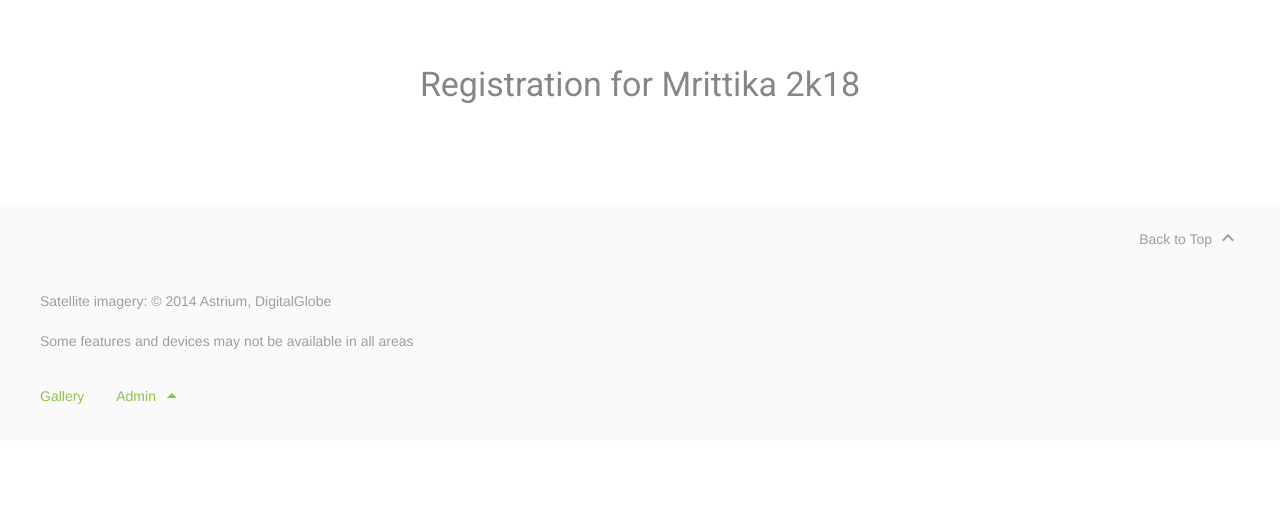
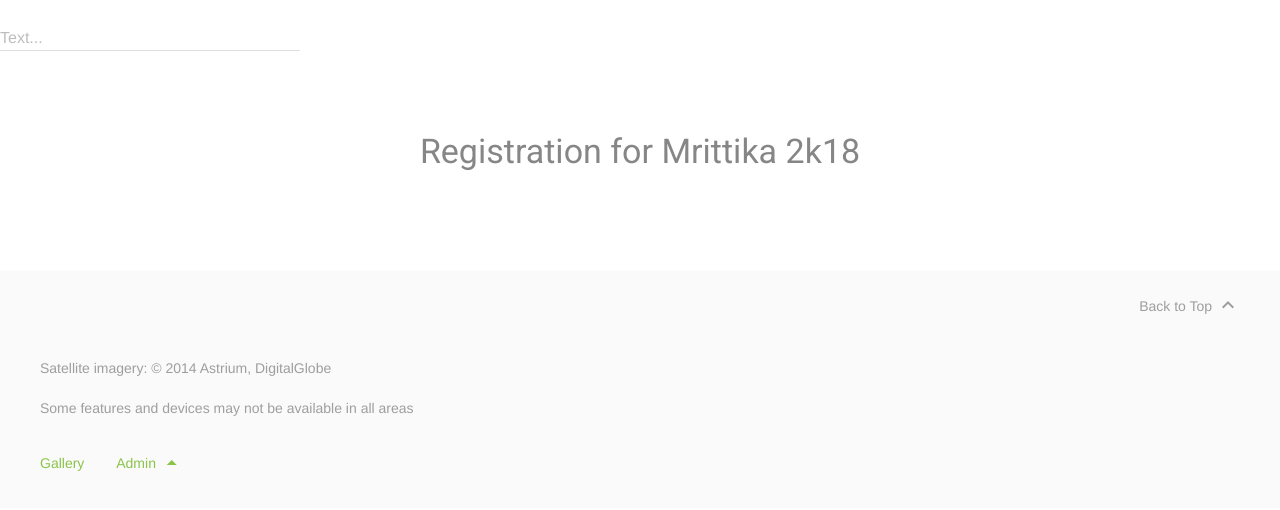
Before and after one commit to voidspacexyz/Mrittika, a plain HTML site: page andrioid/Registration.html in a window 1280 px wide. Shown: the part 60-570 px from the top of the page. Drawn offline with nearby package versions, Linux system fonts and the light colour scheme.

Commit message:
Added form

```diff
--- a/andrioid/Registration.html
+++ b/andrioid/Registration.html
@@ -106,6 +106,15 @@
       </div>
 
       <div class="android-content mdl-layout__content">
+
+<form action="#">
+  <div class="mdl-textfield mdl-js-textfield mdl-textfield--floating-label">
+    <input class="mdl-textfield__input" type="text" id="sample3">
+    <label class="mdl-textfield__label" for="sample3">Text...</label>
+  </div>
+</form>
+
+
         <a name="top"></a>
         <div class="android-screen-section mdl-typography--text-center">
           <a name="screens"></a>
@@ -115,7 +124,7 @@
 
 
 
-  <footer class="android-footer mdl-mega-footer">
+  <footer class="android-footer mdl-mega-footer sticky-footer">
           <div class="mdl-mega-footer--top-section">
              <div class="mdl-mega-footer--right-section">
               <a class="mdl-typography--font-light" href="#top">
--- a/andrioid/styles.css
+++ b/andrioid/styles.css
@@ -542,3 +542,13 @@ a img{
 }
 .center {
 }
+
+  body {
+    display: flex;
+    min-height: 100vh;
+    flex-direction: column;
+  }
+
+  main {
+    flex: 1 0 auto;
+  }
```
